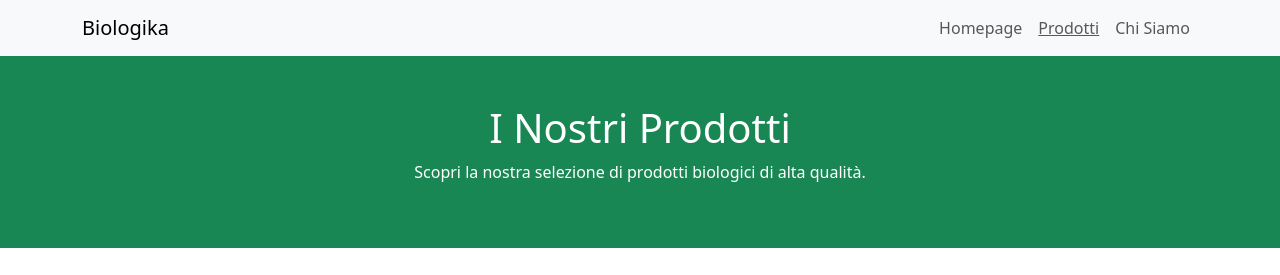
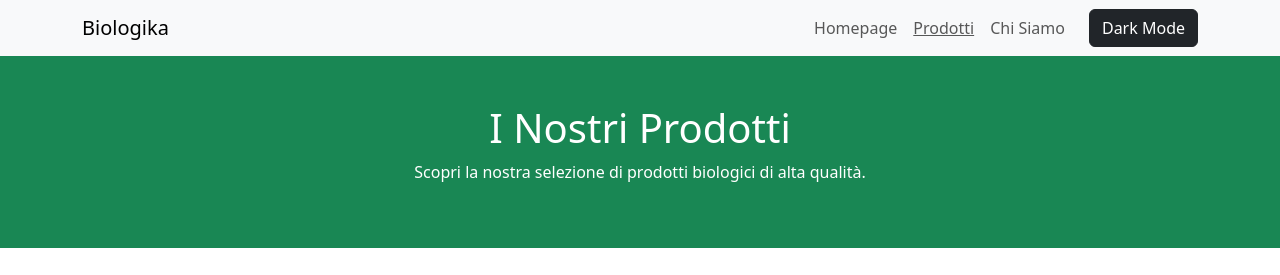
Before and after one commit to ebrancati/Biologika, a plain HTML site: page prodotti.html in a window 1280 px wide. Shown: the top 275 px of the page. Drawn offline with nearby package versions, Linux system fonts and the light colour scheme.

Commit message:
Update prodotti.html

```diff
--- a/prodotti.html
+++ b/prodotti.html
@@ -26,6 +26,7 @@
                     </li>
                     <li class="nav-item"><a class="nav-link" href="./chi-siamo.html">Chi Siamo</a></li>
                 </ul>
+                <button class="btn btn-dark ms-3" id="darkModeToggle">Dark Mode</button>
             </div>
         </div>
     </nav>
```
